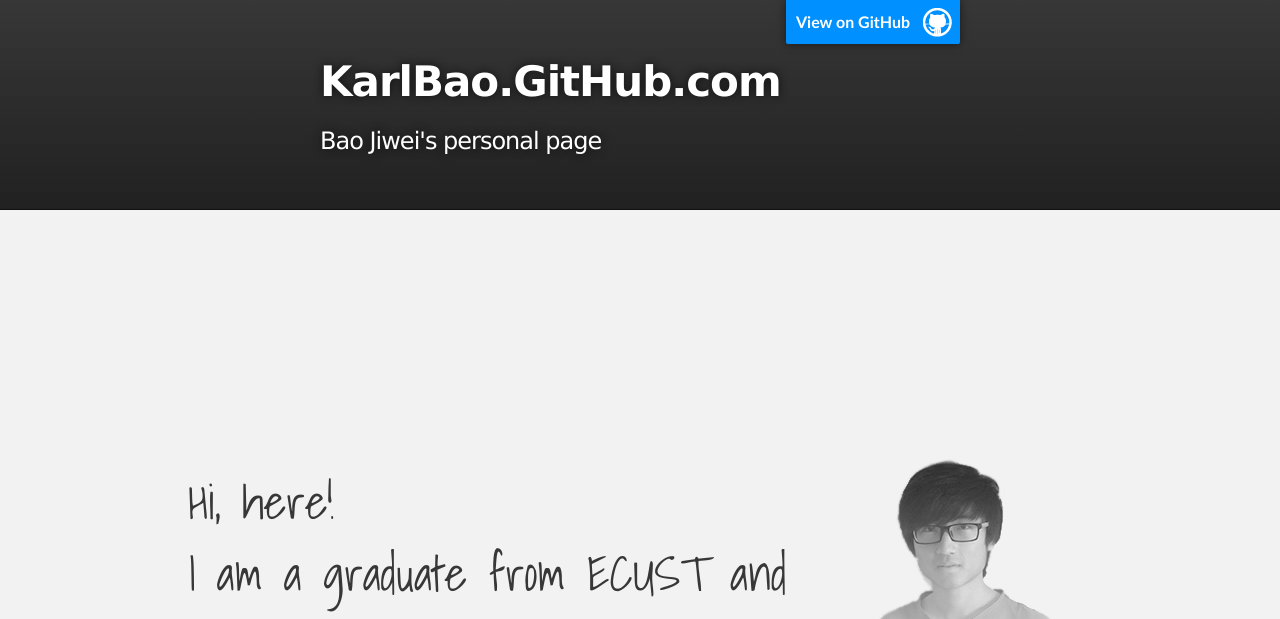
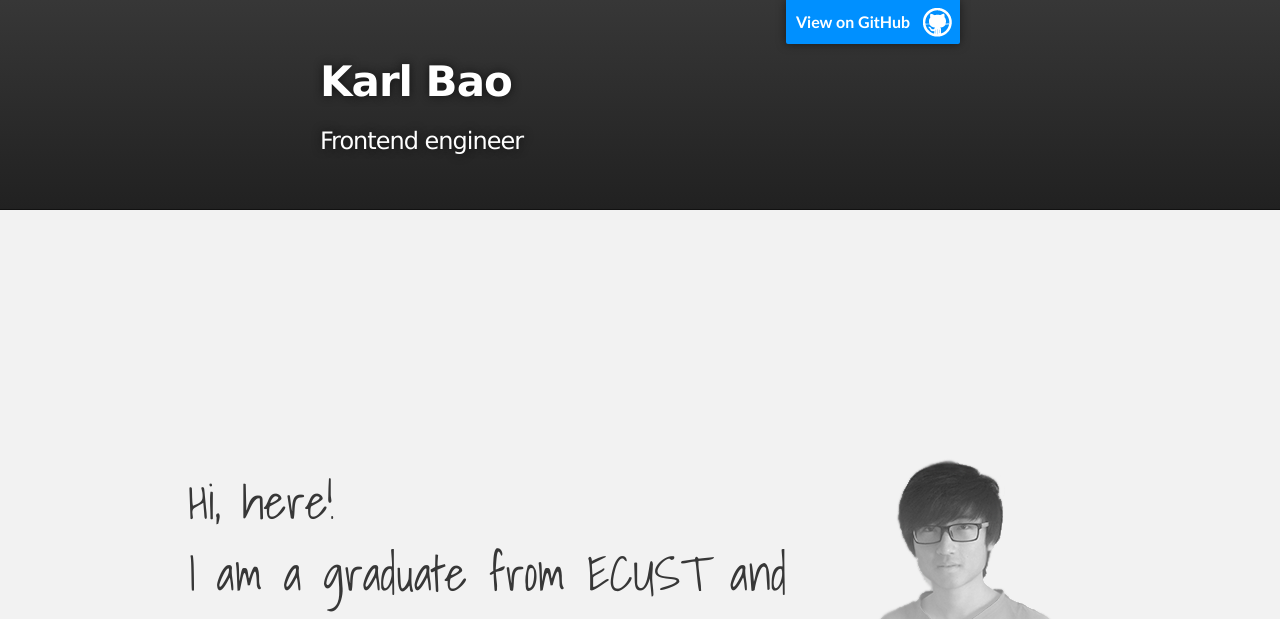
Before and after one commit to KarlBao/karlbao.github.com, a plain HTML site: page index.html in a window 1280 px wide. Shown: the top 619 px of the page. Drawn offline with Linux system fonts and the light colour scheme.

Commit message:
title update

```diff
--- a/index.html
+++ b/index.html
@@ -11,7 +11,7 @@
     <link rel="stylesheet" type="text/css" media="screen" href="stylesheets/custom.css">
 
     <script type="text/javascript" src="javascripts/custom.js"></script>
-    <title>KarlBao.GitHub.com</title>
+    <title>Karl Bao's personal page</title>
   </head>
 
   <body>
@@ -21,8 +21,8 @@
         <header class="inner">
           <a id="forkme_banner" href="https://github.com/KarlBao">View on GitHub</a>
 
-          <h1 id="project_title">KarlBao.GitHub.com</h1>
-          <h2 id="project_tagline">Bao Jiwei&#39;s personal page</h2>
+          <h1 id="project_title">Karl Bao</h1>
+          <h2 id="project_tagline">Frontend engineer</h2>
 
         </header>
     </div>
```
